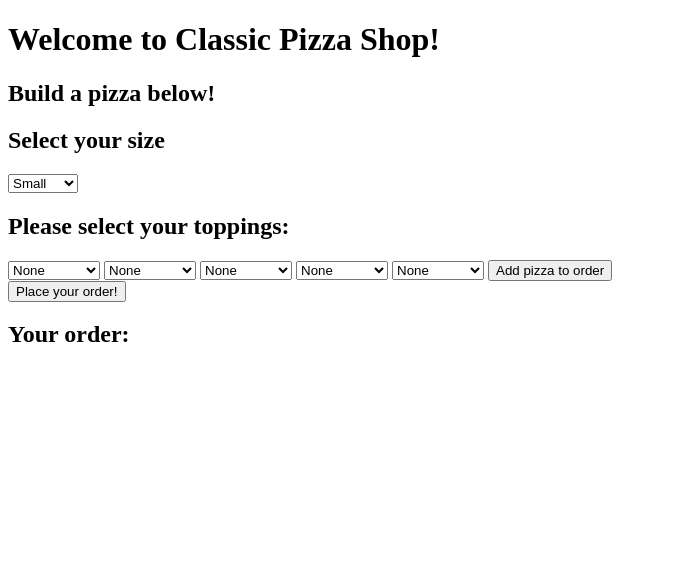
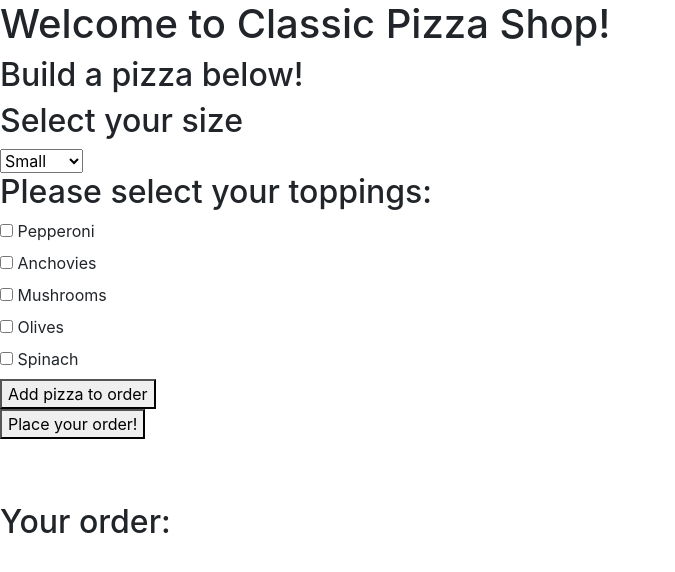
Before and after one commit to brianwilliamyoder/pizzaparlor, a plain HTML site: page index.html in a window 1280 px wide. Shown: the whole page, without its empty margins (0-675 px from the left). Drawn offline with nearby package versions, Linux system fonts and the light colour scheme.

Commit message:
refactor toppings into checkboxes

```diff
--- a/index.html
+++ b/index.html
@@ -1,6 +1,7 @@
 <!DOCTYPE html>
 <html lang="en-US">
 <head>
+  <link href="css/bootstrap.css" rel="stylesheet" type="text/css">
   <link href="css/styles.css" rel="stylsheet" type="text/css">
   <script src="js/scripts.js"></script>
   <title>Classic Pizzeria</title>
@@ -8,7 +9,7 @@
 <body>
   <h1>Welcome to Classic Pizza Shop!</h1>
   <h2>Build a pizza below!</h2>
-  <div id="orderdiv"></div>
+  <div id="orderdiv">
     <form id="orderpizza">
       <h2>Select your size</h2>
       <select id="pizza-size">
@@ -17,50 +18,24 @@
         <option value="large">Large</option>
       </select>
       <h2>Please select your toppings:</h2>
-      <select id="topping-1" name="topping">
-        <option value="none" selected>None</option>
-        <option value="pepperoni">Pepperoni</option>
-        <option value="anchovies">Anchovies</option>
-        <option value="garlic">Garlic</option>
-        <option value="sausage">Sausage</option>
-        <option value="mushrooms">Mushrooms</option>
-      </select>
-      <select id="topping-2" name="topping">
-        <option value="none" selected>None</option>
-        <option value="pepperoni">Pepperoni</option>
-        <option value="anchovies">Anchovies</option>
-        <option value="garlic">Garlic</option>
-        <option value="sausage">Sausage</option>
-        <option value="mushrooms">Mushrooms</option>
-      </select>
-      <select id="topping-3" name="topping">
-        <option value="none" selected>None</option>
-        <option value="pepperoni">Pepperoni</option>
-        <option value="anchovies">Anchovies</option>
-        <option value="garlic">Garlic</option>
-        <option value="sausage">Sausage</option>
-        <option value="mushrooms">Mushrooms</option>
-      </select>
-      <select id="topping-4" name="topping">
-        <option value="none" selected>None</option>
-        <option value="pepperoni">Pepperoni</option>
-        <option value="anchovies">Anchovies</option>
-        <option value="garlic">Garlic</option>
-        <option value="sausage">Sausage</option>
-        <option value="mushrooms">Mushrooms</option>
-      </select>
-      <select id="topping-5" name="topping">
-        <option value="none" selected>None</option>
-        <option value="pepperoni">Pepperoni</option>
-        <option value="anchovies">Anchovies</option>
-        <option value="garlic">Garlic</option>
-        <option value="sausage">Sausage</option>
-        <option value="mushrooms">Mushrooms</option>
-      </select>
+      <input type="checkbox" class="topping" id="pepperoni" name="pepperoni" value="pepperoni">
+      <label for="pepperoni">Pepperoni</label><br>
+      <input type="checkbox" class="topping" id="anchovies" name="anchovies" value="anchovies">
+      <label for="anchovies">Anchovies</label><br>
+      <input type="checkbox" class="topping" id="mushrooms" name="mushrooms" value="mushrooms">
+      <label for="mushrooms">Mushrooms</label><br>
+      <input type="checkbox" class="topping" id="olives" name="olives" value="olives">
+      <label for="olives">Olives</label><br>
+      <input type="checkbox" class="topping"  id="spinach" name="spinach" value="spinach">
+      <label for="spinach">Spinach</label><br>
       <button type="submit" id="place-another" name="place-another">Add pizza to order</button>
     </form>
-    <button type="click" id="order-button" name="place-order">Place your order!</button>
+    <div id="finish-order">
+      <button type="submit" id="finish-order" name="finish-order">Place your order!</button>
+    </div>
   </div>
+  <br>
+  <br>
   <div>
     <p id="ordertotal"></p>
   </div>
```
